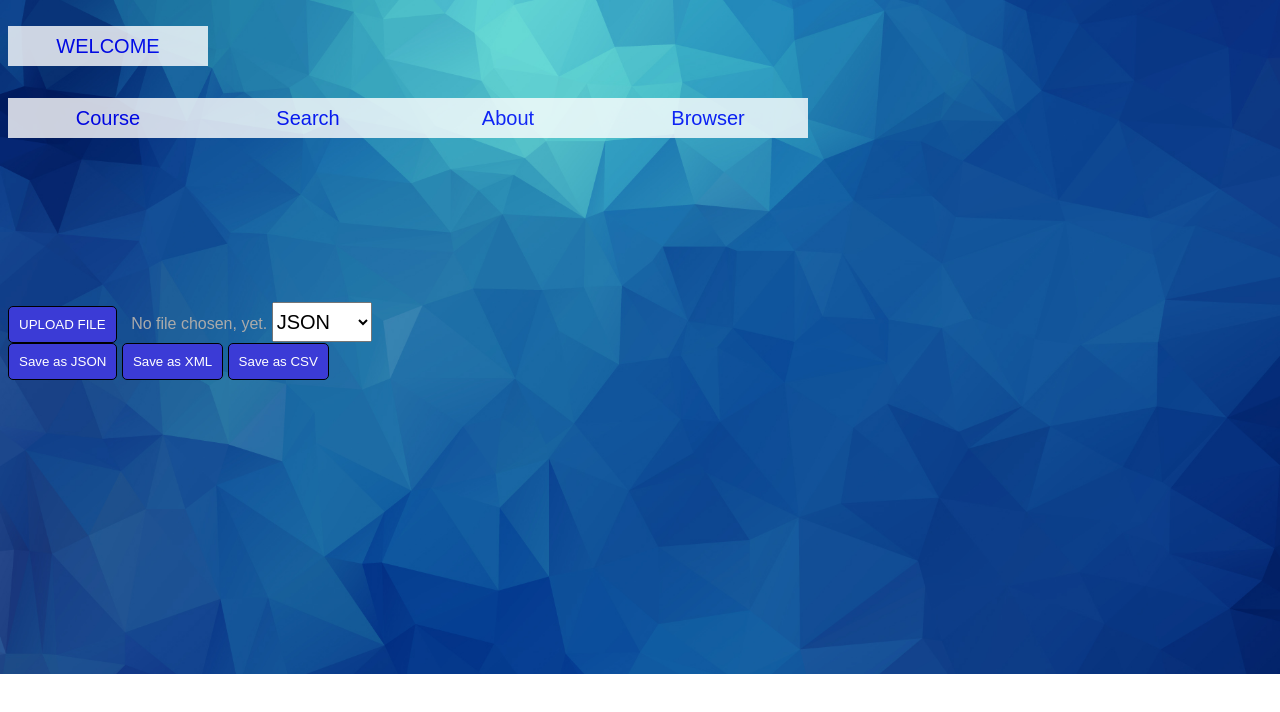
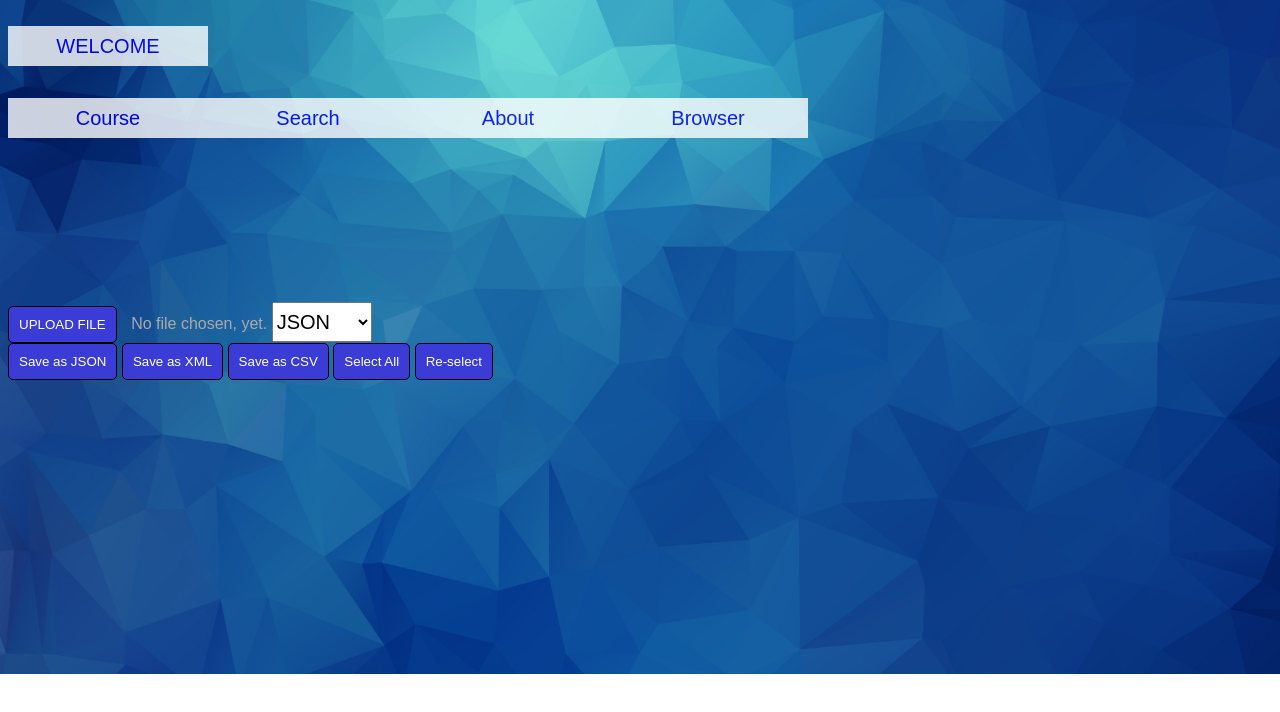
Before and after one commit to YuboSun83/YuboSun83.github.io, a plain HTML site: page search.html in a window 1280 px wide. Drawn offline with Linux system fonts and the light colour scheme.

Commit message:
Update search.html

```diff
--- a/search.html
+++ b/search.html
@@ -118,6 +118,9 @@
 			<button type="button" id="SAJSON">Save as JSON</button>
 			<button type="button" id="SAXML">Save as XML</button>
 			<button type="button" id="SACSV">Save as CSV</button>
+			<button type="button" id="SA">Select All</button>
+			<button type="button" id="RS">Re-select</button>
+
 
 			<!-- <span id="custom-text">No file chosen, yet.</span>  -->
 		</div>
```
